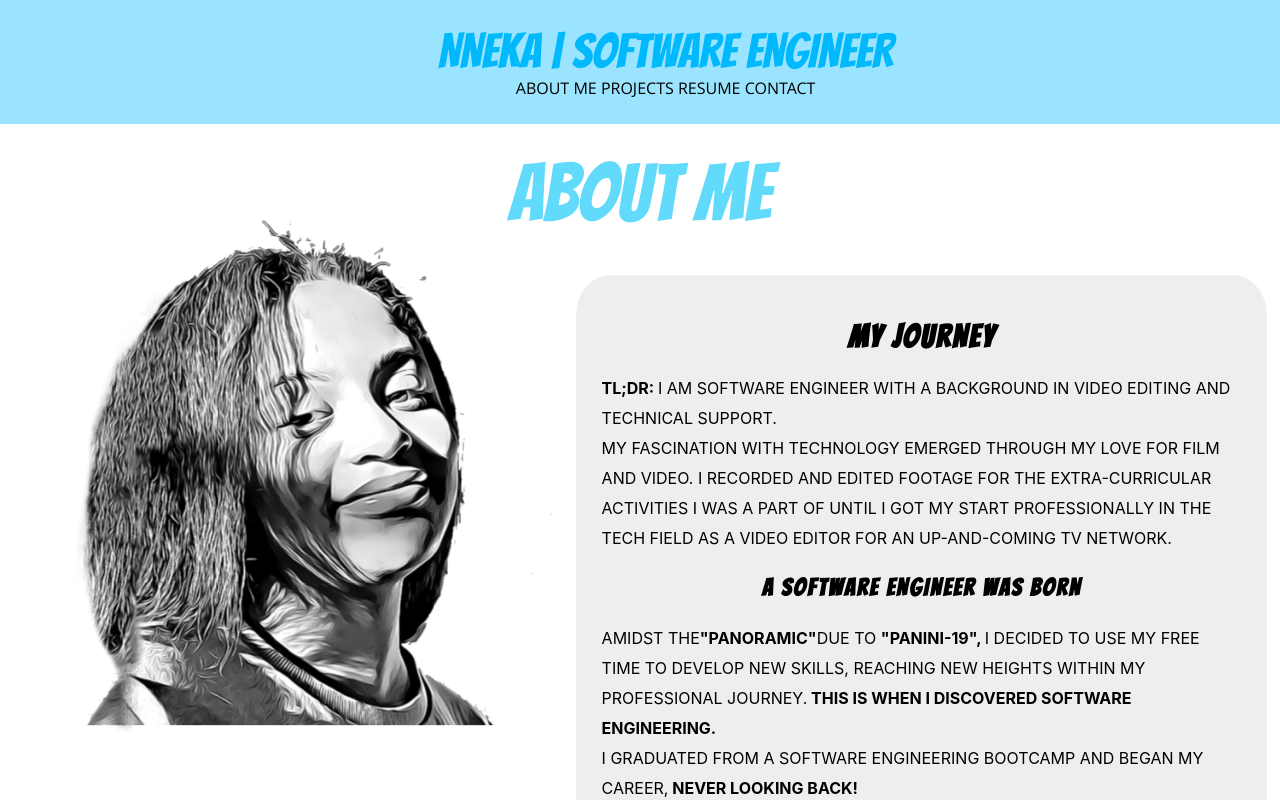
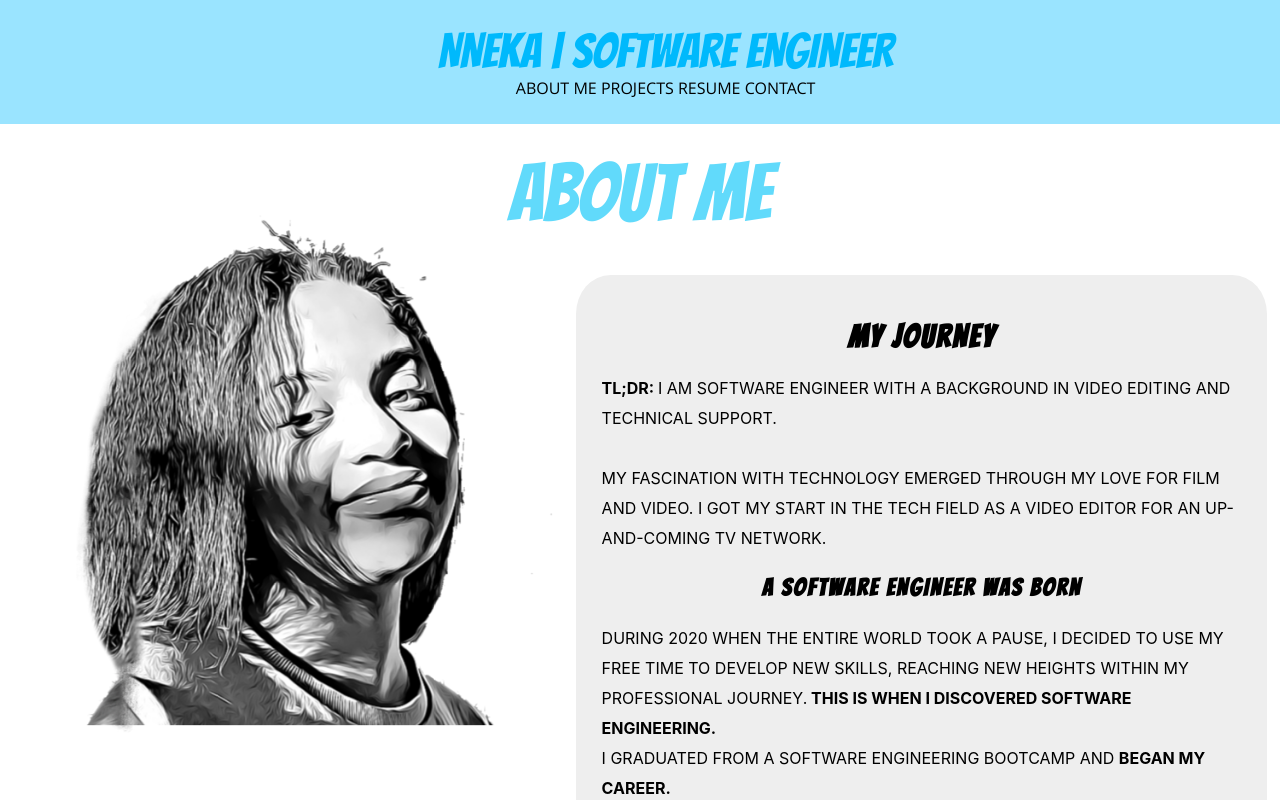
Before and after one commit to nnekauf/portfolio, a React (Create React App) app: page / in a window 1280 px wide. Shown: the top 800 px of the page. Built offline with nearby package versions, Linux system fonts and the light colour scheme.

Commit message:
shortens About Me text making it more consise and professional

```diff
--- a/src/components/AboutMe.js
+++ b/src/components/AboutMe.js
@@ -30,26 +30,23 @@ const AboutMe = () => {
                 <h1 style={{fontFamily: "Bangers", letterSpacing: "2px", textAlign: "center" }}>
                 My Journey</h1>
                 <div><b>TL;DR: </b> I am Software Engineer with a background in Video Editing and Technical Support. </div>
-
+                    <br/>
                 <div>My fascination with technology emerged through my love for Film and Video.
-                    I recorded and edited footage for the extra-curricular activities I was a part of
-                    until I got my start professionally in the tech field as a Video Editor for an up-and-coming TV network.
+                    I got my start in the tech field as a Video Editor for an up-and-coming TV network.
                     <br/>
                 </div>
 
                 <h2 style={{fontFamily: "Bangers", letterSpacing: "2px", textAlign: "center" }}>
                     A Software Engineer Was Born</h2>
                 <div>
-                    Amidst the
-                    <a className="aboutLink" href = "https://www.nytimes.com/2021/03/19/style/pandemic-nicknames.html">"Panoramic"</a>
-                    due to <a className="aboutLink"href = "https://medium.com/the-interlude/so-were-in-a-panini-now-12ce989fae16">"Panini-19", </a>
+                    During 2020 when the entire world took a pause,
                     I decided to use my free time to develop new skills, reaching new heights within my professional journey.
 
                     <b> This is when I discovered Software Engineering.</b>
                     <br/>
-                    I graduated from a Software Engineering Bootcamp and began my career,
+                    I graduated from a Software Engineering Bootcamp and <b>began my career.</b>
 
-                    <b> never looking back!</b>
+
                 </div>
 
                 <h2 style={{fontFamily: "Bangers", letterSpacing: "2px", textAlign: "center" }}>Moving Forward</h2>
@@ -57,8 +54,8 @@ const AboutMe = () => {
                     Along my <Link className="aboutLink"  to="/resume">Journey</Link>,
                     I've created (and still maintain) personal <Link className="aboutLink"  to="/projects">projects </Link>
                     that you can explore!
-                    <br/>
-                    Alrighty, my time here is up. However, you can always find me <Link className="aboutLink"  to="/contact">here</Link>!
+
+                    You can always find me <Link className="aboutLink"  to="/contact">here</Link>!
                     <br/> <br/>
                     <br/> <br/>
                 </div>
```
